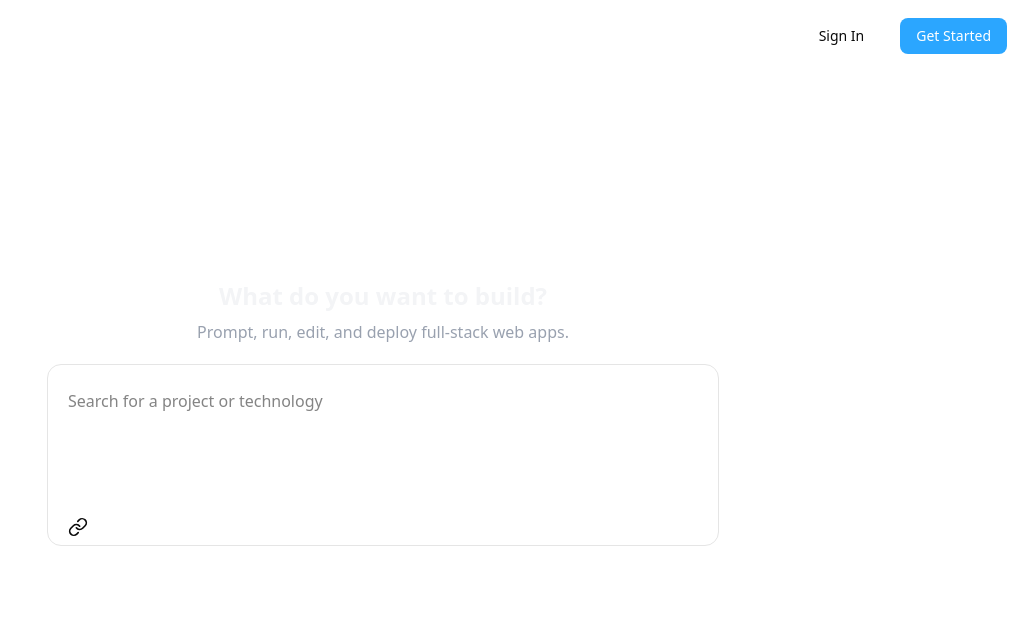
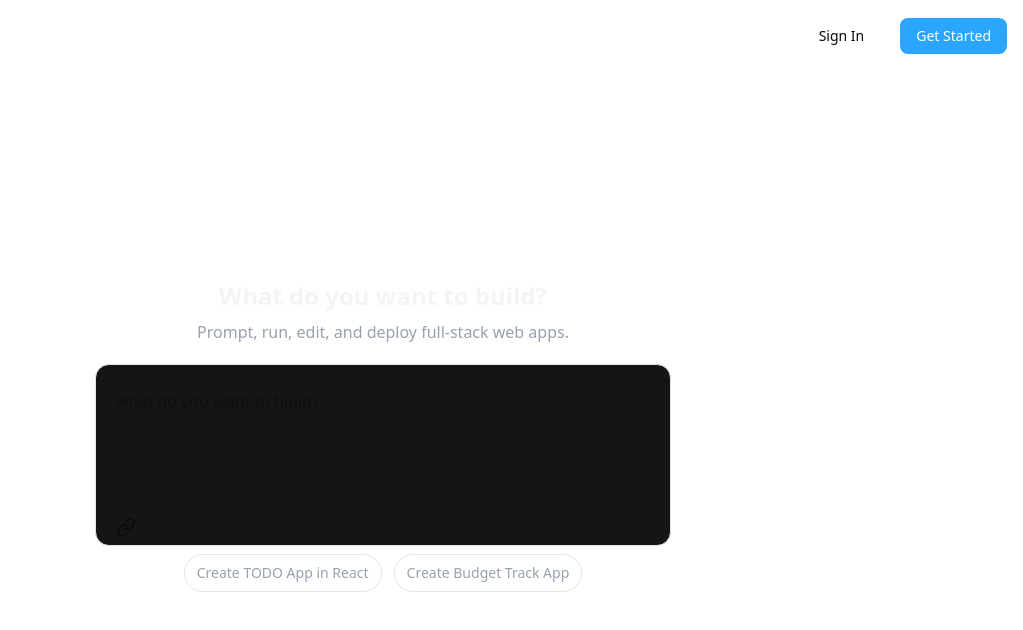
Before and after one commit to xinzhang/xz-ai-bolt-clone, a Next.js app: page / in a window 1280 px wide. Shown: the top 630 px of the page, without its empty margins (257-1280 px from the left). Built offline with nearby package versions, Linux system fonts and the light colour scheme.

Commit message:
finish header/hero

```diff
--- a/src/app/layout.tsx
+++ b/src/app/layout.tsx
@@ -1,4 +1,4 @@
-import { ThemeProvider } from "@/components/theme-provider";
+import Provider from './provider';
 import type { Metadata } from "next";
 import "./globals.css";
 import Header from "@/components/Header";
@@ -16,12 +16,12 @@ export default function RootLayout({
   return (
     <html lang="en" suppressHydrationWarning>
       <body>
-        <ThemeProvider attribute="class" defaultTheme="system" enableSystem>
+        <Provider>
           <div className="min-h-screen bg-background text-foreground antialiased">
             <Header />
             {children}
           </div>
-        </ThemeProvider>
+        </Provider>
       </body>
     </html>
   );
--- /dev/null
+++ b/src/app/provider.jsx
@@ -0,0 +1,19 @@
+'use client';
+import React from 'react'
+import { ThemeProvider } from "@/components/theme-provider";
+import { MessagesContext } from "@/context/MessagesContext";
+
+export function Provider({
+  children
+}) {
+  const [messages, setMessages] = React.useState({ role: "", content: "" });
+  return (
+    <MessagesContext.Provider value={{messages, setMessages}}>
+      <ThemeProvider attribute="class" defaultTheme="system" enableSystem>
+        {children}
+      </ThemeProvider>
+    </MessagesContext.Provider>
+  )
+}
+
+export default Provider
--- a/src/components/Hero.tsx
+++ b/src/components/Hero.tsx
@@ -1,11 +1,21 @@
-'use client';
+"use client";
 
-import React from "react";
+import React, { useContext } from "react";
 import Lookup from "@/data/Lookup";
+import Colors from "@/data/Colors";
 import { ArrowRight, Link } from "lucide-react";
+import { MessagesContext } from "@/context/MessagesContext";
 
 const Hero = () => {
   const [userInput, setUserInput] = React.useState("");
+  const { setMessage} = useContext(MessagesContext);
+
+  const onGenerate = (input: string) => {
+    setMessage({
+      role: 'user',
+      content: input,
+    })
+  }
 
   return (
     <div className='flex flex-col items-center gap-2 mt-36 lg:mt-52'>
@@ -14,19 +24,41 @@ const Hero = () => {
       </h2>
       <p className='text-gray-400 font-medium'>{Lookup.HERO_DESC}</p>
 
-      <div className='px-5 py-2 border rounded-xl max-w-2xl w-full mt-3'>
+      <div
+        className='px-5 py-2 border rounded-xl max-w-xl w-full mt-3'
+        style={{ background: Colors.BACKGROUND }}
+      >
         <div className='flex gap-2 mt-4'>
           <textarea
-            onChange={ (e) => setUserInput(e.target.value) }
-            value={ userInput }
+            onChange={(e) => setUserInput(e.target.value)}
+            value={userInput}
             className='outline-none bg-transparent w-full h-32 max-h-56 resize-none'
             placeholder={Lookup.INPUT_PLACEHOLDER}
           />
-          {userInput && <ArrowRight className='bg-blue-500 p-2 h-10 w-10 rounded-md cursor-pointer' />}
+          {userInput && (
+            <ArrowRight
+              onClick={() => {
+                onGenerate(userInput);
+                setUserInput("");
+              }}
+              className='bg-blue-500 p-2 h-10 w-10 rounded-md cursor-pointer' />
+          )}
         </div>
         <div>
           <Link className='font-medium h-5 w-5' />
         </div>
+      </div>
+
+      <div className='flex flex-wrap gap-3 max-w-2xl justify-center'>
+        {Lookup?.SUGGESTIONS?.map((suggestion, index) => (
+          <h2
+            onClick={() => setUserInput(suggestion)}
+            className='p-2 px-3 border rounded-full text-sm text-gray-400 hover:text-white cursor-pointer'
+            key={index}
+          >
+            {suggestion}
+          </h2>
+        ))}
       </div>
     </div>
   );
--- /dev/null
+++ b/src/context/MessagesContext.tsx
@@ -0,0 +1,23 @@
+"use client";
+
+import React from "react";
+
+// Define the shape of a message
+export interface Message {
+  role: string;
+  content: string;
+}
+
+// Define the shape of the context
+export interface MessagesContextType {
+  message: Message;
+  setMessage: React.Dispatch<React.SetStateAction<Message>>;
+}
+
+export const MessagesContext = React.createContext<MessagesContextType>({
+  message: {
+    role: "",
+    content: "",
+  },
+  setMessage: () => {},
+});
--- a/src/data/Lookup.tsx
+++ b/src/data/Lookup.tsx
@@ -6,7 +6,7 @@ const Lookup = {
   SIGNIN_HEADING: 'Continue With Bolt.New 2.0',
   SIGNIN_SUBHEADING: 'To use Bolt you must log into an existing account',
   SIGNIN_AGREEMENT_TEXT: 'By using Bolt, you agree to the collection of data',
-  INPUT_PLACEHOLDER: 'Search for a project or technology',
+  INPUT_PLACEHOLDER: 'what do you want to build?',
   DEMO: {
     "projectTitle": "React ToDo App",
     "description": "A basic ToDo App in React with Tailwind CSS, styled-components",
```
